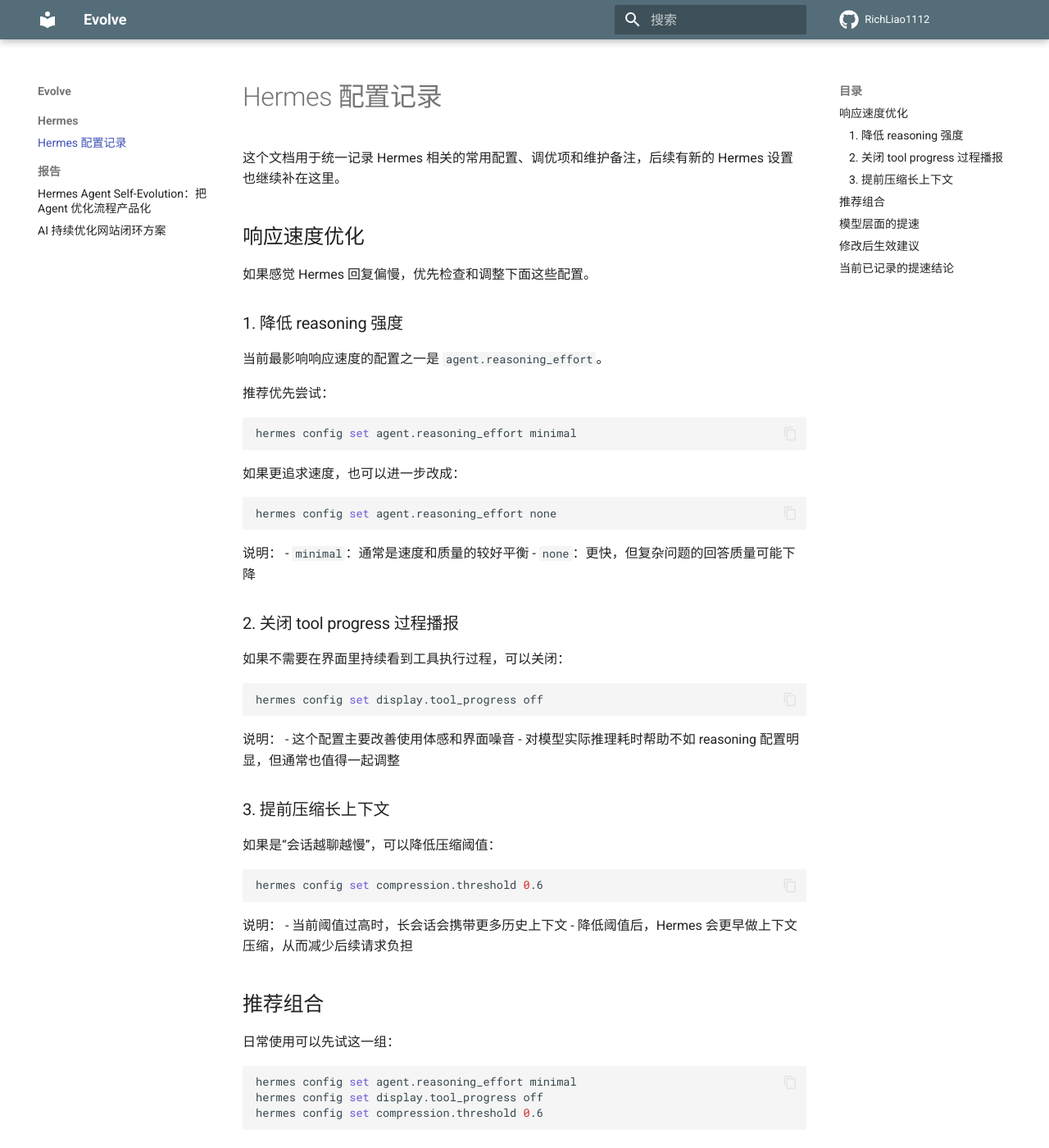
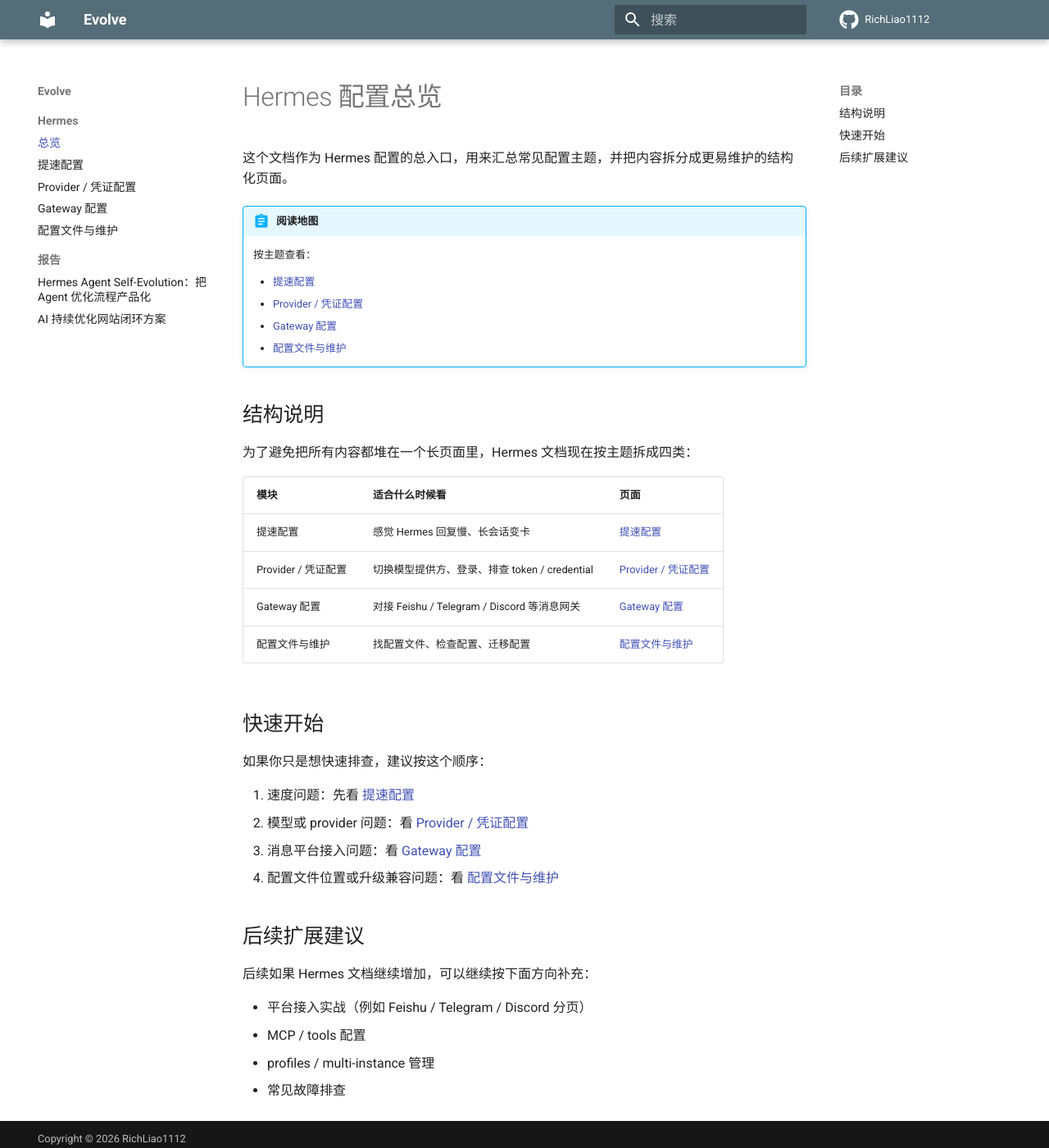
Before and after one commit to RichLiao1112/evolve, an MkDocs documentation site: the page built from docs/hermes-config.md, in a window 1280 px wide and 1400 px high. Shown: the whole window at 82% size. Built offline with MkDocs 1.6.1 and Material for MkDocs 9.7.7, drawn with Linux system fonts in a browser that asks for light colours; comment, search, counter and statistics services are not loaded; some of the changed text lies outside the part shown.

Commit message:
docs: split Hermes docs into structured sections

````diff
--- a/docs/hermes-config.md
+++ b/docs/hermes-config.md
@@ -1,88 +1,40 @@
-# Hermes 配置记录
+# Hermes 配置总览
 
-这个文档用于统一记录 Hermes 相关的常用配置、调优项和维护备注，后续有新的 Hermes 设置也继续补在这里。
+这个文档作为 Hermes 配置的总入口，用来汇总常见配置主题，并把内容拆分成更易维护的结构化页面。
 
-## 响应速度优化
+!!! abstract "阅读地图"
+    按主题查看：
 
-如果感觉 Hermes 回复偏慢，优先检查和调整下面这些配置。
+    - [提速配置](hermes/performance.md)
+    - [Provider / 凭证配置](hermes/providers-and-credentials.md)
+    - [Gateway 配置](hermes/gateway.md)
+    - [配置文件与维护](hermes/config-files-and-maintenance.md)
 
-### 1. 降低 reasoning 强度
+## 结构说明
 
-当前最影响响应速度的配置之一是 `agent.reasoning_effort`。
+为了避免把所有内容都堆在一个长页面里，Hermes 文档现在按主题拆成四类：
 
-推荐优先尝试：
+| 模块 | 适合什么时候看 | 页面 |
+|---|---|---|
+| 提速配置 | 感觉 Hermes 回复慢、长会话变卡 | [提速配置](hermes/performance.md) |
+| Provider / 凭证配置 | 切换模型提供方、登录、排查 token / credential | [Provider / 凭证配置](hermes/providers-and-credentials.md) |
+| Gateway 配置 | 对接 Feishu / Telegram / Discord 等消息网关 | [Gateway 配置](hermes/gateway.md) |
+| 配置文件与维护 | 找配置文件、检查配置、迁移配置 | [配置文件与维护](hermes/config-files-and-maintenance.md) |
 
-```bash
-hermes config set agent.reasoning_effort minimal
-```
+## 快速开始
 
-如果更追求速度，也可以进一步改成：
+如果你只是想快速排查，建议按这个顺序：
 
-```bash
-hermes config set agent.reasoning_effort none
-```
+1. 速度问题：先看 [提速配置](hermes/performance.md)
+2. 模型或 provider 问题：看 [Provider / 凭证配置](hermes/providers-and-credentials.md)
+3. 消息平台接入问题：看 [Gateway 配置](hermes/gateway.md)
+4. 配置文件位置或升级兼容问题：看 [配置文件与维护](hermes/config-files-and-maintenance.md)
 
-说明：
-- `minimal`：通常是速度和质量的较好平衡
-- `none`：更快，但复杂问题的回答质量可能下降
+## 后续扩展建议
 
-### 2. 关闭 tool progress 过程播报
+后续如果 Hermes 文档继续增加，可以继续按下面方向补充：
 
-如果不需要在界面里持续看到工具执行过程，可以关闭：
-
-```bash
-hermes config set display.tool_progress off
-```
-
-说明：
-- 这个配置主要改善使用体感和界面噪音
-- 对模型实际推理耗时帮助不如 reasoning 配置明显，但通常也值得一起调整
-
-### 3. 提前压缩长上下文
-
-如果是“会话越聊越慢”，可以降低压缩阈值：
-
-```bash
-hermes config set compression.threshold 0.6
-```
-
-说明：
-- 当前阈值过高时，长会话会携带更多历史上下文
-- 降低阈值后，Hermes 会更早做上下文压缩，从而减少后续请求负担
-
-## 推荐组合
-
-日常使用可以先试这一组：
-
-```bash
-hermes config set agent.reasoning_effort minimal
-hermes config set display.tool_progress off
-hermes config set compression.threshold 0.6
-```
-
-## 模型层面的提速
-
-如果做完上面几项还是觉得慢，可以进一步考虑：
-
-```bash
-hermes model
-```
-
-切换到更快的模型，通常会比单纯调显示项更有效。
-
-## 修改后生效建议
-
-如果当前是通过 gateway / Feishu / Telegram 等方式使用 Hermes，改完配置后建议重启服务：
-
-```bash
-hermes gateway restart
-```
-
-如果只是本地 CLI，也可以直接开启新会话验证效果。
-
-## 当前已记录的提速结论
-
-- 优先改 `agent.reasoning_effort`
-- 其次可关掉 `display.tool_progress`
-- 长会话场景下可把 `compression.threshold` 调低
-- 如果还嫌慢，优先换更快模型
+- 平台接入实战（例如 Feishu / Telegram / Discord 分页）
+- MCP / tools 配置
+- profiles / multi-instance 管理
+- 常见故障排查
--- /dev/null
+++ b/docs/hermes/config-files-and-maintenance.md
@@ -0,0 +1,98 @@
+# Hermes 配置文件与维护
+
+这页聚焦 Hermes 配置文件位置、查看方式，以及配置检查与迁移命令。
+
+## 配置管理入口
+
+查看帮助：
+
+```bash
+hermes config --help
+```
+
+当前可见的子命令包括：
+
+- `show`
+- `edit`
+- `set`
+- `path`
+- `env-path`
+- `check`
+- `migrate`
+
+## 1. 查看当前配置
+
+```bash
+hermes config show
+```
+
+适合用来确认当前配置是否已经生效。
+
+## 2. 编辑配置文件
+
+```bash
+hermes config edit
+```
+
+适合在需要一次性调整多个配置项时使用。
+
+## 3. 直接设置单个配置项
+
+```bash
+hermes config set <key> <value>
+```
+
+例如：
+
+```bash
+hermes config set agent.reasoning_effort minimal
+```
+
+## 4. 查看配置文件与环境变量文件路径
+
+```bash
+hermes config path
+hermes config env-path
+```
+
+这两个命令适合解决：
+
+- 不确定 Hermes 到底在读哪个配置文件
+- 不确定 `.env` 放在哪
+- 想先定位文件再做备份或排查
+
+## 5. 配置检查
+
+```bash
+hermes config check
+```
+
+适合在升级后或怀疑配置缺项时执行。
+
+## 6. 配置迁移
+
+```bash
+hermes config migrate
+```
+
+适合在 Hermes 新版本引入新配置项后做同步更新。
+
+## 7. 推荐维护习惯
+
+| 动作 | 建议频率 | 对应命令 |
+|---|---|---|
+| 看当前值是否正确 | 改配置后立即 | `hermes config show` |
+| 定位配置文件 | 排查时 | `hermes config path` |
+| 看 `.env` 路径 | provider / token 排查时 | `hermes config env-path` |
+| 检查配置缺项 | 升级后 | `hermes config check` |
+| 同步新配置项 | 升级后 | `hermes config migrate` |
+
+## 8. 建议的排查顺序
+
+当你怀疑“改了配置但没生效”时，可以按下面顺序处理：
+
+1. `hermes config show`
+2. `hermes config path`
+3. `hermes config env-path`
+4. `hermes config check`
+5. 必要时执行 `hermes gateway restart`
--- /dev/null
+++ b/docs/hermes/gateway.md
@@ -0,0 +1,88 @@
+# Hermes Gateway 配置
+
+这页聚焦 Hermes 消息网关（gateway）的运行、安装、重启与平台接入。
+
+## Gateway 能做什么
+
+`hermes gateway` 用于管理消息网关，CLI 帮助说明它主要面向消息平台接入与运行管理。
+
+查看帮助：
+
+```bash
+hermes gateway --help
+```
+
+## 常用子命令
+
+| 命令 | 作用 |
+|---|---|
+| `hermes gateway run` | 前台运行 gateway |
+| `hermes gateway start` | 启动已安装的后台服务 |
+| `hermes gateway stop` | 停止后台服务 |
+| `hermes gateway restart` | 重启 gateway |
+| `hermes gateway status` | 查看状态 |
+| `hermes gateway install` | 安装为后台服务 |
+| `hermes gateway uninstall` | 卸载后台服务 |
+| `hermes gateway setup` | 配置消息平台 |
+
+## 1. 前台运行
+
+在 WSL、Docker、Termux 这类环境中，帮助信息里明确建议优先使用前台运行：
+
+```bash
+hermes gateway run
+```
+
+## 2. 后台服务管理
+
+如果已经把 gateway 安装成系统服务，可以用下面这些命令管理：
+
+```bash
+hermes gateway start
+hermes gateway stop
+hermes gateway restart
+hermes gateway status
+```
+
+## 3. 平台接入配置
+
+如果你要新增或调整消息平台接入，可以使用：
+
+```bash
+hermes gateway setup
+```
+
+这个入口更适合做平台侧配置，而不是直接手改后忘记校验。
+
+## 4. 什么时候需要重启 Gateway
+
+以下情况通常建议重启：
+
+- 修改了 Hermes 的关键配置
+- 调整了 provider / 模型设置后，希望让网关侧会话尽快使用新配置
+- 修改了消息平台接入参数
+
+对应命令：
+
+```bash
+hermes gateway restart
+```
+
+## 5. 一个常见操作流
+
+| 场景 | 建议操作 |
+|---|---|
+| 首次配置消息平台 | `hermes gateway setup` |
+| 本地调试网关 | `hermes gateway run` |
+| 已安装成服务后启动 | `hermes gateway start` |
+| 改完配置后生效 | `hermes gateway restart` |
+| 怀疑网关异常 | `hermes gateway status` |
+
+## 6. 最小命令清单
+
+```bash
+hermes gateway setup
+hermes gateway run
+hermes gateway status
+hermes gateway restart
+```
--- /dev/null
+++ b/docs/hermes/performance.md
@@ -0,0 +1,101 @@
+# Hermes 提速配置
+
+这页聚焦 Hermes 的响应速度优化，适合在感觉“回复偏慢”“会话越聊越卡”时优先排查。
+
+!!! abstract "阅读建议"
+    如果只想先快速提速，优先调整：
+
+    1. `agent.reasoning_effort`
+    2. `display.tool_progress`
+    3. `compression.threshold`
+
+## 一页速查
+
+| 配置项 | 推荐值 | 主要作用 | 适用场景 |
+|---|---|---|---|
+| `agent.reasoning_effort` | `minimal` | 降低推理强度，通常最明显提速 | 大多数日常问答 |
+| `agent.reasoning_effort` | `none` | 进一步追求速度 | 简单任务、容忍回答质量下降 |
+| `display.tool_progress` | `off` | 减少界面过程播报 | 不需要持续看工具执行过程 |
+| `compression.threshold` | `0.6` | 更早压缩长会话上下文 | 长对话越来越慢 |
+
+## 1. 降低 reasoning 强度
+
+当前最影响响应速度的配置之一是 `agent.reasoning_effort`。
+
+推荐优先尝试：
+
+```bash
+hermes config set agent.reasoning_effort minimal
+```
+
+如果更追求速度，也可以进一步改成：
+
+```bash
+hermes config set agent.reasoning_effort none
+```
+
+说明：
+
+- `minimal`：通常是速度和质量的较好平衡
+- `none`：更快，但复杂问题的回答质量可能下降
+
+## 2. 关闭 tool progress 过程播报
+
+如果不需要在界面里持续看到工具执行过程，可以关闭：
+
+```bash
+hermes config set display.tool_progress off
+```
+
+说明：
+
+- 这个配置主要改善使用体感和界面噪音
+- 对模型实际推理耗时帮助不如 reasoning 配置明显，但通常也值得一起调整
+
+## 3. 提前压缩长上下文
+
+如果是“会话越聊越慢”，可以降低压缩阈值：
+
+```bash
+hermes config set compression.threshold 0.6
+```
+
+说明：
+
+- 当前阈值过高时，长会话会携带更多历史上下文
+- 降低阈值后，Hermes 会更早做上下文压缩，从而减少后续请求负担
+
+## 推荐组合
+
+日常使用可以先试这一组：
+
+```bash
+hermes config set agent.reasoning_effort minimal
+hermes config set display.tool_progress off
+hermes config set compression.threshold 0.6
+```
+
+## 模型层面的提速
+
+如果做完上面几项还是觉得慢，可以进一步考虑：
+
+```bash
+hermes model
+```
+
+切换到更快的模型，通常会比单纯调显示项更有效。
+
+## 修改后如何验证
+
+建议按下面顺序验证：
+
+1. 开一个新会话，观察首条回复速度
+2. 再连续提几个需要工具调用的问题，观察体感差异
+3. 如果是长对话场景，再验证多轮后的响应速度是否改善
+
+## 当前已记录的提速结论
+
+- 优先改 `agent.reasoning_effort`
+- 其次可关掉 `display.tool_progress`
+- 长会话场景下可把 `compression.threshold` 调低
+- 如果还嫌慢，优先换更快模型
--- /dev/null
+++ b/docs/hermes/providers-and-credentials.md
@@ -0,0 +1,114 @@
+# Hermes Provider / 凭证配置
+
+这页聚焦 Hermes 的模型提供方选择、登录方式与凭证池管理。
+
+## 适用场景
+
+| 需求 | 建议命令 |
+|---|---|
+| 交互式选择默认 provider 和 model | `hermes model` |
+| 走 OAuth 登录某个 provider | `hermes login --provider <provider>` |
+| 管理 pooled credentials | `hermes auth add/list/remove/reset` |
+| 查看当前配置文件位置 | `hermes config path` |
+| 查看 `.env` 位置 | `hermes config env-path` |
+
+## 1. 选择默认 Provider 和模型
+
+最直接的入口是：
+
+```bash
+hermes model
+```
+
+这个命令用于**交互式选择默认 inference provider 和默认模型**。
+
+## 2. Provider 登录
+
+Hermes 提供了 `login` 命令用于认证 provider。
+
+查看帮助：
+
+```bash
+hermes login --help
+```
+
+当前 CLI 帮助里可见的 provider 选项是：
+
+```bash
+hermes login --provider nous
+hermes login --provider openai-codex
+```
+
+如果你不想自动打开浏览器，可以加：
+
+```bash
+hermes login --provider nous --no-browser
+```
+
+## 3. 凭证池（pooled credentials）管理
+
+如果需要为某个 provider 管理多组凭证，可以使用 `hermes auth`。
+
+### 查看帮助
+
+```bash
+hermes auth --help
+```
+
+### 常用命令
+
+```bash
+hermes auth list
+```
+
+```bash
+hermes auth add <provider>
+```
+
+```bash
+hermes auth remove <provider> <index_or_id_or_label>
+```
+
+```bash
+hermes auth reset <provider>
+```
+
+## 4. 配置文件与 `.env` 路径
+
+如果你不确定 Hermes 的配置文件或环境变量文件放在哪里，可以直接查：
+
+```bash
+hermes config path
+hermes config env-path
+```
+
+这样比手动猜目录更稳妥。
+
+## 5. 推荐整理方式
+
+可以把 provider / 凭证相关操作分成三层理解：
+
+| 层级 | 作用 | 典型命令 |
+|---|---|---|
+| 默认模型选择 | 决定平时优先用哪个 provider / model | `hermes model` |
+| 登录认证 | 为某个 provider 建立认证状态 | `hermes login ...` |
+| 凭证池管理 | 管理多组 provider 凭证 | `hermes auth ...` |
+
+## 6. 常见排查顺序
+
+当遇到“模型不能用”“provider 切不过去”“凭证状态不对”时，建议按这个顺序排查：
+
+1. 先执行 `hermes model`，确认默认 provider / model 是否选对
+2. 再执行 `hermes login --help` 或对应登录命令，确认认证方式
+3. 如果用了凭证池，再执行 `hermes auth list`
+4. 必要时查看配置文件位置：`hermes config path`、`hermes config env-path`
+
+## 7. 最小命令清单
+
+```bash
+hermes model
+hermes login --provider nous
+hermes auth list
+hermes config path
+hermes config env-path
+```
--- a/mkdocs.yml
+++ b/mkdocs.yml
@@ -49,7 +49,11 @@
 
 nav:
   - Hermes:
-      - hermes-config.md
+      - 总览: hermes-config.md
+      - 提速配置: hermes/performance.md
+      - Provider / 凭证配置: hermes/providers-and-credentials.md
+      - Gateway 配置: hermes/gateway.md
+      - 配置文件与维护: hermes/config-files-and-maintenance.md
   - 报告:
       - reports/hermes-agent-self-evolution.md
       - reports/ai-site-optimization-loop.md
````
